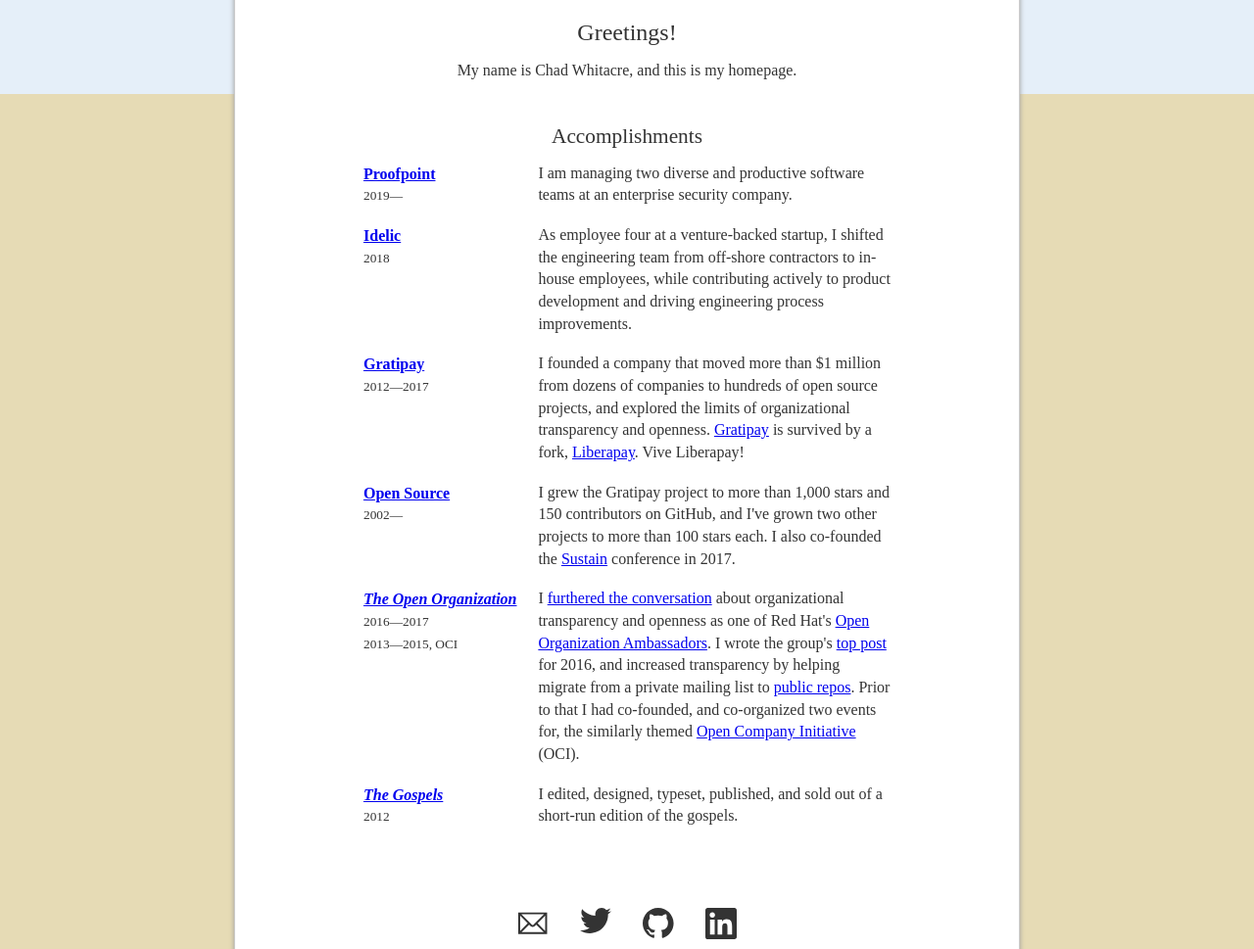
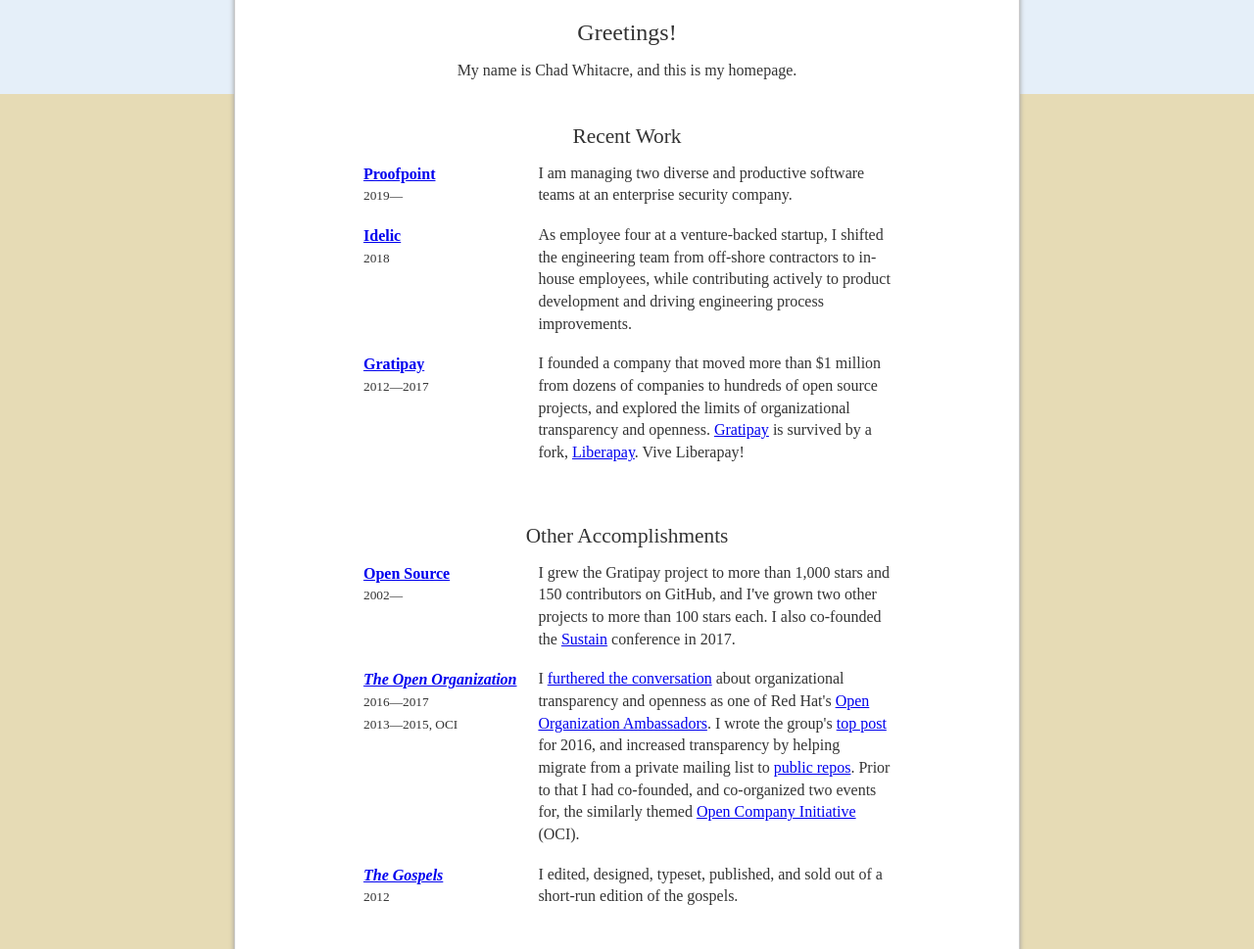
Before and after one commit to chadwhitacre/chadwhitacre.com, a plain HTML site: page index.html in a window 1280 px wide. Shown: the part 440-1409 px from the top of the page at 98% size. Drawn offline with Linux system fonts and the light colour scheme.

Commit message:
Focus work

```diff
--- a/index.html
+++ b/index.html
@@ -15,7 +15,7 @@
             <p>My name is Chad Whitacre, and this is my homepage.</p>
 
 
-            <h2>Accomplishments</h2>
+            <h2>Recent Work</h2>
 
             <table class="accomplishments">
 
@@ -54,6 +54,13 @@
                        Liberapay!</td>
 
                 </tr>
+
+            </table>
+
+            <h2>Other Accomplishments</h2>
+
+            <table class="accomplishments">
+
 
                 <tr><th><a href="https://github.com/chadwhitacre">Open Source</a>
                         <span>2002&mdash;</span>
```
